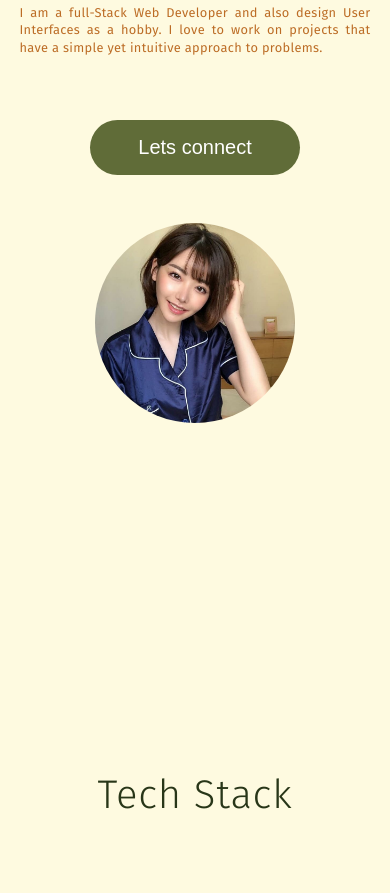
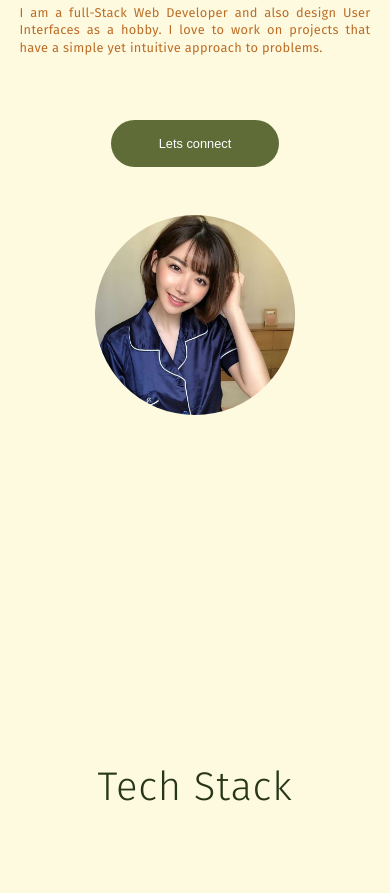
Before and after one commit to Varchronos/portfolio_1.0, a React (Vite) app: page / in a window 390 px wide. Shown: the part 960-1853 px from the top of the page. Built offline with nearby package versions, Linux system fonts and the light colour scheme.

Commit message:
i dont know why i dont create a repo the moment i start a project

```diff
--- a/src/components/About/About.module.css
+++ b/src/components/About/About.module.css
@@ -145,3 +145,10 @@
     }
 
 }
+
+@media screen and (max-width:860px)
+{
+    .btn {
+        font-size: 0.8rem;
+      }
+}
```
